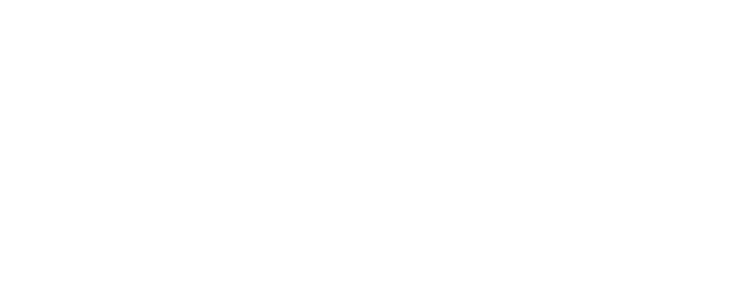
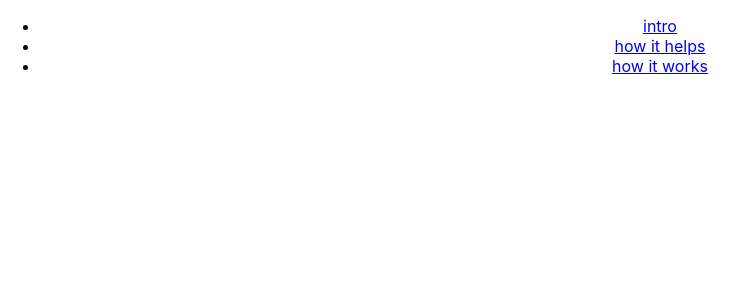
Before and after one commit to alex-alina/multiply-client, a React (Create React App) app: page / in a window 1280 px wide. Shown: the top 300 px of the page, without its empty margins (0-748 px from the left). Built offline with nearby package versions, Linux system fonts and the light colour scheme.

Commit message:
added navbar component; updated App to render navbar

```diff
--- a/src/App.js
+++ b/src/App.js
@@ -1,14 +1,13 @@
 import React, { Component } from 'react';
 import './App.css';
 import { Route } from 'react-router-dom';
-// import Test from './components/Test';
+import Navbar from './components/navbar/Navbar';
 
 class App extends Component {
   render() {
     return (
       <div className="App">
-        {/* <h1> Hello </h1>
-        <Route path="/hello" exact component={Test} /> */}
+        <Navbar />
       </div>
     );
   }
--- a/src/components/navbar/Navbar.js
+++ b/src/components/navbar/Navbar.js
@@ -0,0 +1,23 @@
+import React, { PureComponent } from 'react';
+import { Link } from 'react-router-dom';
+import './Navbar.css';
+
+class Navbar extends PureComponent {
+  render() {
+    return (
+      <div className="navbar">
+        <div className="logo-container">
+          {/* add logo img */}
+        </div>
+
+        <ul className='nav-links'>
+          <li className='nav-link'><Link to='/'>intro</Link></li>
+          <li className='nav-link'><Link to='/value-proposition'>how it helps</Link></li>
+          <li className='nav-link'><Link to='/how-it-works'>how it works</Link></li>
+        </ul>
+      </div>
+    );
+  }
+}
+
+export default Navbar;
```
